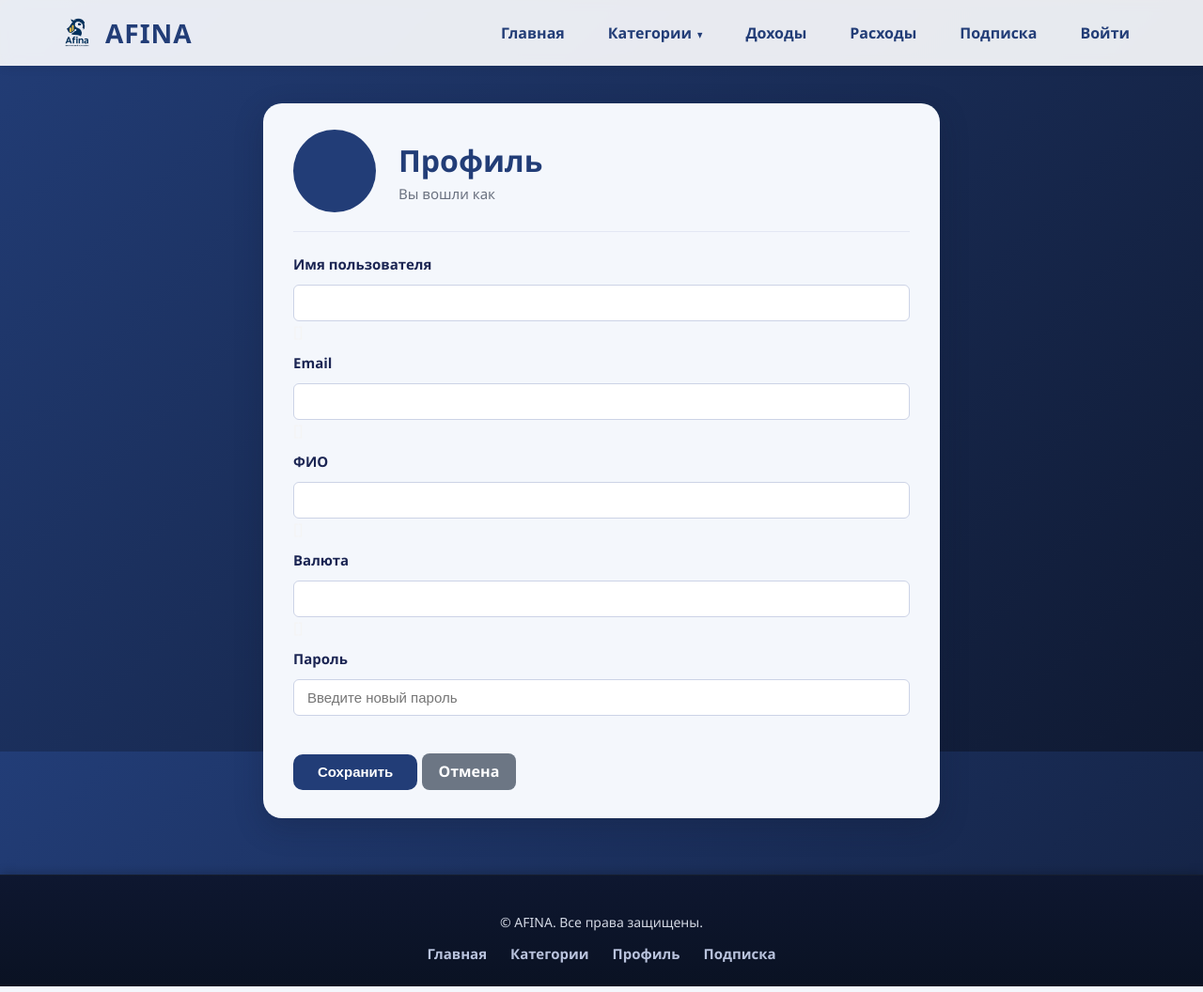
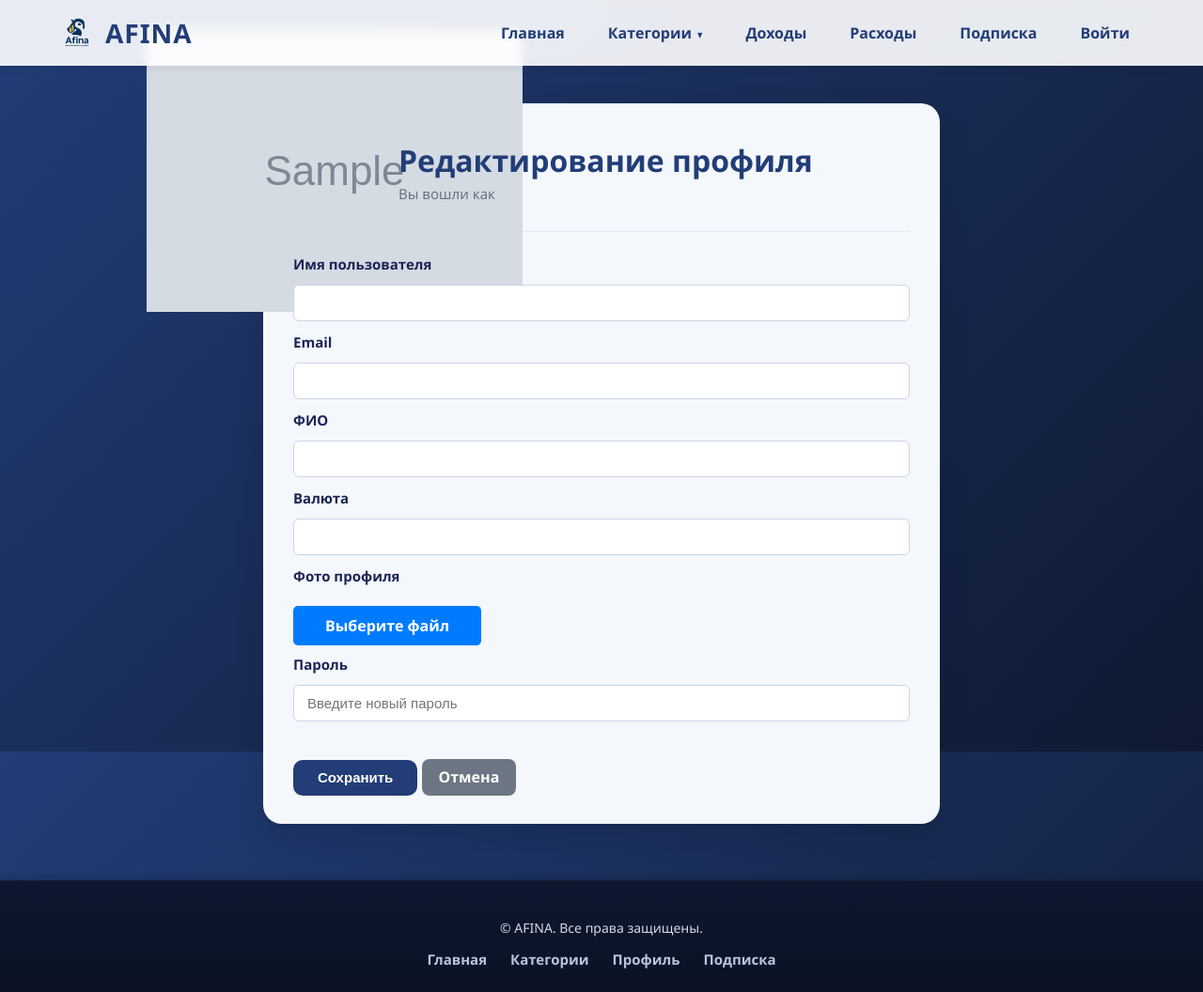
Before and after one commit to Someone1print/Afina, a Django app: template templates/profile_form.html in a window 1280 px wide. Shown: the whole page at 94% size. Run offline with Django 5.2, Linux system fonts and the light colour scheme; the template is opened without the code that fills it: most values are stand-ins (such as "Sample title", 1, 10 or a date in 2020); grey boxes marked "Sample" are stand-in pictures; form fields are guessed from the names that the template uses.

Commit message:
Add photo for profile task number 103

```diff
--- a/afina/forms.py
+++ b/afina/forms.py
@@ -122,18 +122,21 @@ class ProfileForm(forms.ModelForm):
     # поля пользователя
     username = forms.CharField(label="Имя пользователя", max_length=150)
     email = forms.EmailField(label="Email", required=False)
+    profile_picture = forms.ImageField(label="Фото профиля", required=False)  # Новое поле для фото
 
     class Meta:
         model = Profile
-        fields = ["full_name", "currency"]  # только поля из Profile!
+        fields = ["full_name", "currency", "profile_picture"]  # Добавляем поле для изображения
         labels = {
             "full_name": "ФИО",
             "currency": "Валюта",
+            "profile_picture": "Фото профиля"  # Метка для нового поля
         }
         widgets = {
             "full_name": forms.TextInput(attrs={"class": "p-input-control"}),
             "currency": forms.Select(attrs={"class": "p-input-control"}),
         }
+
 
 class SavingGoalForm(forms.ModelForm):
     class Meta:
--- a/afina/models.py
+++ b/afina/models.py
@@ -83,6 +83,7 @@ class Profile(models.Model):
         default="KGS"
     )
     stripe_customer_id = models.CharField(max_length=255, null=True, blank=True)
+    profile_picture = models.ImageField(upload_to='profile_pictures/', null=True, blank=True)
 
     class Meta:
         db_table = 'profile'
--- a/afina/settings.py
+++ b/afina/settings.py
@@ -105,6 +105,9 @@ USE_I18N = True
 
 USE_TZ = True
 
+MEDIA_URL = '/media/'
+MEDIA_ROOT = os.path.join(BASE_DIR, 'media')
+
 
 # Static files (CSS, JavaScript, Images)
 # https://docs.djangoproject.com/en/5.2/howto/static-files/
--- a/afina/static/JS/base.js
+++ b/afina/static/JS/base.js
@@ -1,29 +1,38 @@
 (function() {
+    // Переменные для меню пользователя
     const toggle = document.getElementById('userMenuToggle');
     const userLi = document.querySelector('.nav-user');
     const redirectToSubscriptionButton = document.getElementById('redirectToSubscription');  // Кнопка перенаправления
 
+    // Если toggle или userLi не найдены, завершаем выполнение
     if (!toggle || !userLi) return;
 
-    // открытие/закрытие меню по клику
+    // Открытие/закрытие меню пользователя при клике на кнопку
     toggle.addEventListener('click', function (e) {
-        e.stopPropagation();
-        userLi.classList.toggle('open');
+        e.stopPropagation();  // Предотвращаем распространение события
+        userLi.classList.toggle('open');  // Переключаем класс для открытия/закрытия меню
     });
 
-    // клик вне меню — закрыть
+    // Закрытие меню при клике на любую часть страницы (кроме самого меню)
     document.addEventListener('click', function () {
-        userLi.classList.remove('open');
+        userLi.classList.remove('open');  // Убираем класс открытия меню
     });
 
-    // чтобы клик внутри меню не закрывал сразу
+    // Чтобы клик внутри меню не закрывал его сразу
     const menu = userLi.querySelector('.user-menu');
     if (menu) {
         menu.addEventListener('click', function (e) {
-            e.stopPropagation();
+            e.stopPropagation();  // Предотвращаем закрытие меню при клике внутри
         });
     }
 
     // Обработчик для кнопки "Копилка (требуется подписка)"
+    // Добавим здесь логику, если кнопка "Копилка" требует подписки
+    if (redirectToSubscriptionButton) {
+        redirectToSubscriptionButton.addEventListener('click', function (e) {
+            // Если пользователь не подписан, перенаправим его на страницу подписки
+            window.location.href = '/stripe_test';  // Например, на страницу подписки
+        });
+    }
 
 })();
--- a/afina/static/Style/Profile.css
+++ b/afina/static/Style/Profile.css
@@ -261,22 +261,54 @@
   font-size: 14px;
 }
 
-/* адаптив */
-@media (max-width: 640px) {
-  .p-card-edit {
-    padding: 20px 18px 24px;
-  }
+/* ====== Стили для загрузки фото профиля ====== */
 
-  .p-form-row {
-    grid-template-columns: 1fr;
-    row-gap: 6px;
-  }
+/* Стиль для контейнера выбора файла */
+.file-input-container {
+  position: relative;
+  width: 200px;
+  height: 40px;
+  margin-top: 10px;
+}
 
-  .p-label {
-    font-size: 14px;
-  }
+/* Скрытие стандартного input для выбора файла */
+.file-input-container input[type="file"] {
+  display: none;
+}
 
-  .p-edit-actions {
-    flex-direction: column;
-  }
+/* Стиль кастомной кнопки для выбора файла */
+.file-input-container label {
+  display: block;
+  padding: 10px 20px;
+  background-color: #007bff;
+  color: white;
+  border-radius: 5px;
+  cursor: pointer;
+  text-align: center;
+  font-weight: bold;
+  font-size: 16px;
+  transition: background-color 0.3s ease;
 }
+
+/* Эффект при наведении на кнопку */
+.file-input-container label:hover {
+  background-color: #0056b3;
+}
+
+/* Стиль для превью изображения */
+.file-preview {
+  display: block;
+  margin-top: 10px;
+  max-width: 100px;
+  max-height: 100px;
+  border-radius: 50%;
+  object-fit: cover;
+}
+
+/* Стили для отображения ошибок в форме */
+.error {
+  color: red;
+  font-size: 14px;
+}
+
+{% endblock %}
--- a/afina/urls.py
+++ b/afina/urls.py
@@ -17,6 +17,8 @@ Including another URLconf
 
 # from django.contrib import admin
 from django.urls import path, include
+from django.conf import settings
+from django.conf.urls.static import static
 from . import views
 from drf_spectacular.views import (
     SpectacularAPIView,
@@ -92,4 +94,4 @@ urlpatterns = [
     path('subscription/cancel/', views.cancel_subscription_view, name='cancel_subscription'),
     path('subscription/cancel/confirm/', views.cancel_subscription_confirm, name='cancel_subscription_confirm'),
     #path('stripe/webhook/', webhooks.stripe_webhook, name='stripe_webhook'),
-]
+]+ static(settings.MEDIA_URL, document_root=settings.MEDIA_ROOT)
--- a/templates/profile_form.html
+++ b/templates/profile_form.html
@@ -10,9 +10,17 @@
 <section class="p-card p-card-edit">
 
   <div class="p-head">
-    <div class="p-avatar">{{ request.user.username|first|upper }}</div>
+    <div class="p-avatar">
+      {% if profile.profile_picture %}
+        <!-- Если фото профиля есть, показываем его -->
+        <img src="{{ profile.profile_picture.url }}" alt="Фото профиля" class="profile-picture">
+      {% else %}
+        <!-- Если фото нет, показываем инициалы пользователя -->
+        {{ request.user.username|first|upper }}
+      {% endif %}
+    </div>
     <div>
-      <h1>Профиль</h1>
+      <h1>Редактирование профиля</h1>
       <p class="p-sub">Вы вошли как <strong>{{ request.user.username }}</strong></p>
     </div>
   </div>
@@ -25,36 +33,60 @@
     </div>
   {% endif %}
 
-  <form method="post" class="p-form" autocomplete="off">
+  <form method="post" class="p-form" enctype="multipart/form-data" autocomplete="off">
     {% csrf_token %}
 
     <!-- Имя пользователя -->
     <label class="p-label">Имя пользователя</label>
     <div class="p-input">
       {{ form.username }}
-      {{ form.username.errors }}
+      {% if form.username.errors %}
+        <div class="error">{{ form.username.errors }}</div>
+      {% endif %}
     </div>
 
     <!-- Email -->
     <label class="p-label">Email</label>
     <div class="p-input">
       {{ form.email }}
-      {{ form.email.errors }}
+      {% if form.email.errors %}
+        <div class="error">{{ form.email.errors }}</div>
+      {% endif %}
     </div>
 
     <!-- ФИО -->
     <label class="p-label">ФИО</label>
     <div class="p-input">
       {{ form.full_name }}
-      {{ form.full_name.errors }}
+      {% if form.full_name.errors %}
+        <div class="error">{{ form.full_name.errors }}</div>
+      {% endif %}
     </div>
 
     <!-- Валюта -->
     <label class="p-label">Валюта</label>
     <div class="p-input">
       {{ form.currency }}
-      {{ form.currency.errors }}
+      {% if form.currency.errors %}
+        <div class="error">{{ form.currency.errors }}</div>
+      {% endif %}
     </div>
+
+    <!-- Фото профиля -->
+    <label class="p-label">Фото профиля</label>
+    <div class="p-input">
+      <!-- Добавляем атрибут id вручную для корректного связывания с label -->
+      <div class="file-input-container">
+        <input type="file" id="profile-picture" name="profile_picture" accept="image/*">
+        <label for="profile-picture">Выберите файл</label>
+      </div>
+      <!-- Превью изображения, если оно выбрано -->
+     <!-- <img id="file-preview" class="file-preview" style="display: none;" />-->
+      {% if form.profile_picture.errors %}
+        <div class="error">{{ form.profile_picture.errors }}</div>
+      {% endif %}
+    </div>
+
 
     <!-- Пароль -->
     <label class="p-label">Пароль</label>
@@ -67,7 +99,6 @@
       >
     </div>
 
-
     <div class="p-actions mt-3">
       <button type="submit" class="btn btn-primary">Сохранить</button>
       <a href="{% url 'profile_view' %}" class="btn btn-secondary">Отмена</a>
@@ -75,4 +106,18 @@
   </form>
 
 </section>
+
+<script>
+  // Сценарий для отображения превью выбранного изображения
+  document.querySelector('input[type="file"]').addEventListener('change', function(e) {
+    var reader = new FileReader();
+    reader.onload = function(event) {
+      var imagePreview = document.getElementById('file-preview');
+      imagePreview.src = event.target.result;
+      imagePreview.style.display = 'block';
+    };
+    reader.readAsDataURL(this.files[0]);
+  });
+</script>
+
 {% endblock %}
```
Also changed, not shown: afina/views.py (+13 -3 lines), templates/profile_view.html (+17 -2 lines), afina/static/Style/General.css (line endings or trailing spaces). Lines whose indentation alone changed are shown as unchanged.
